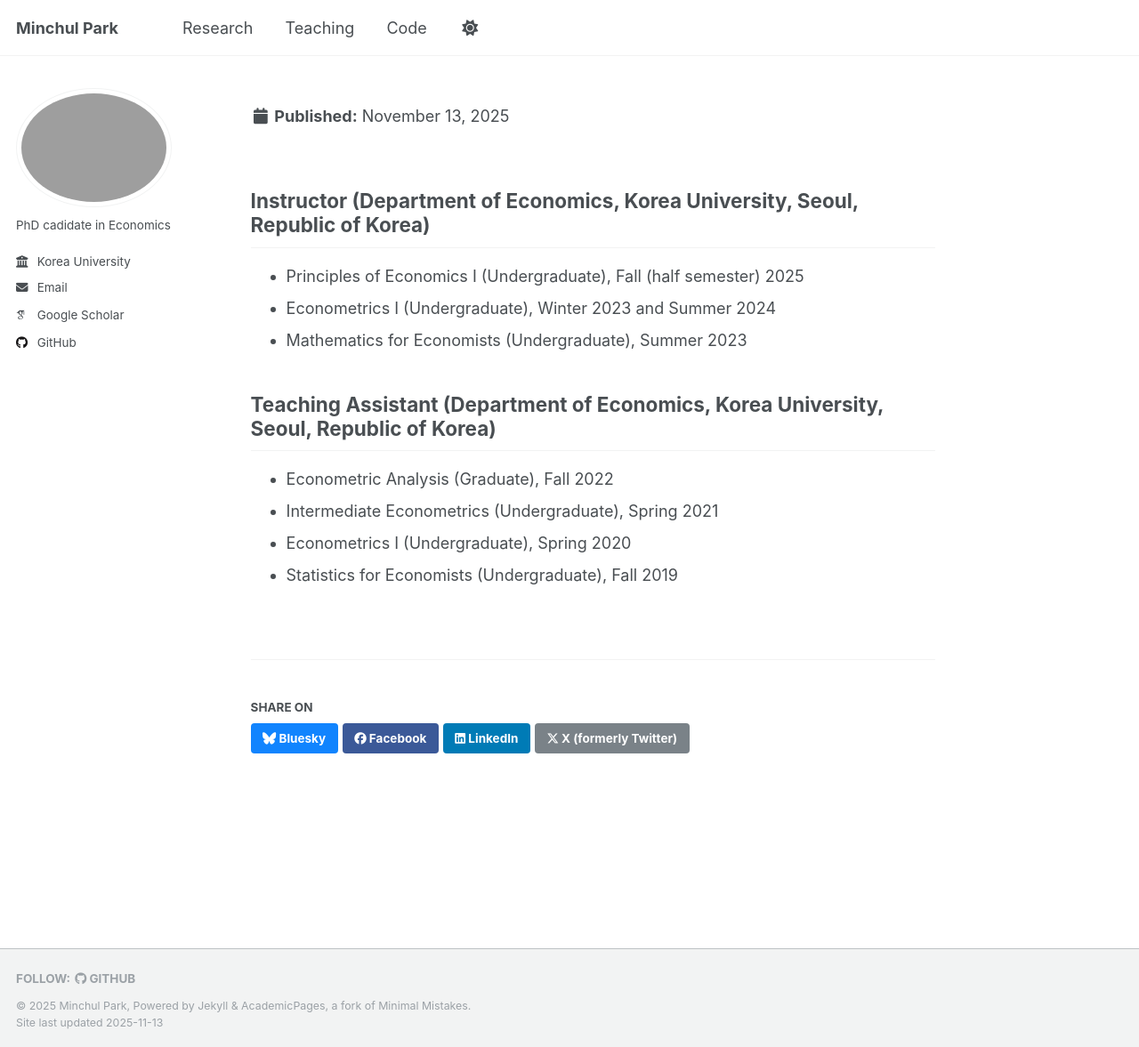
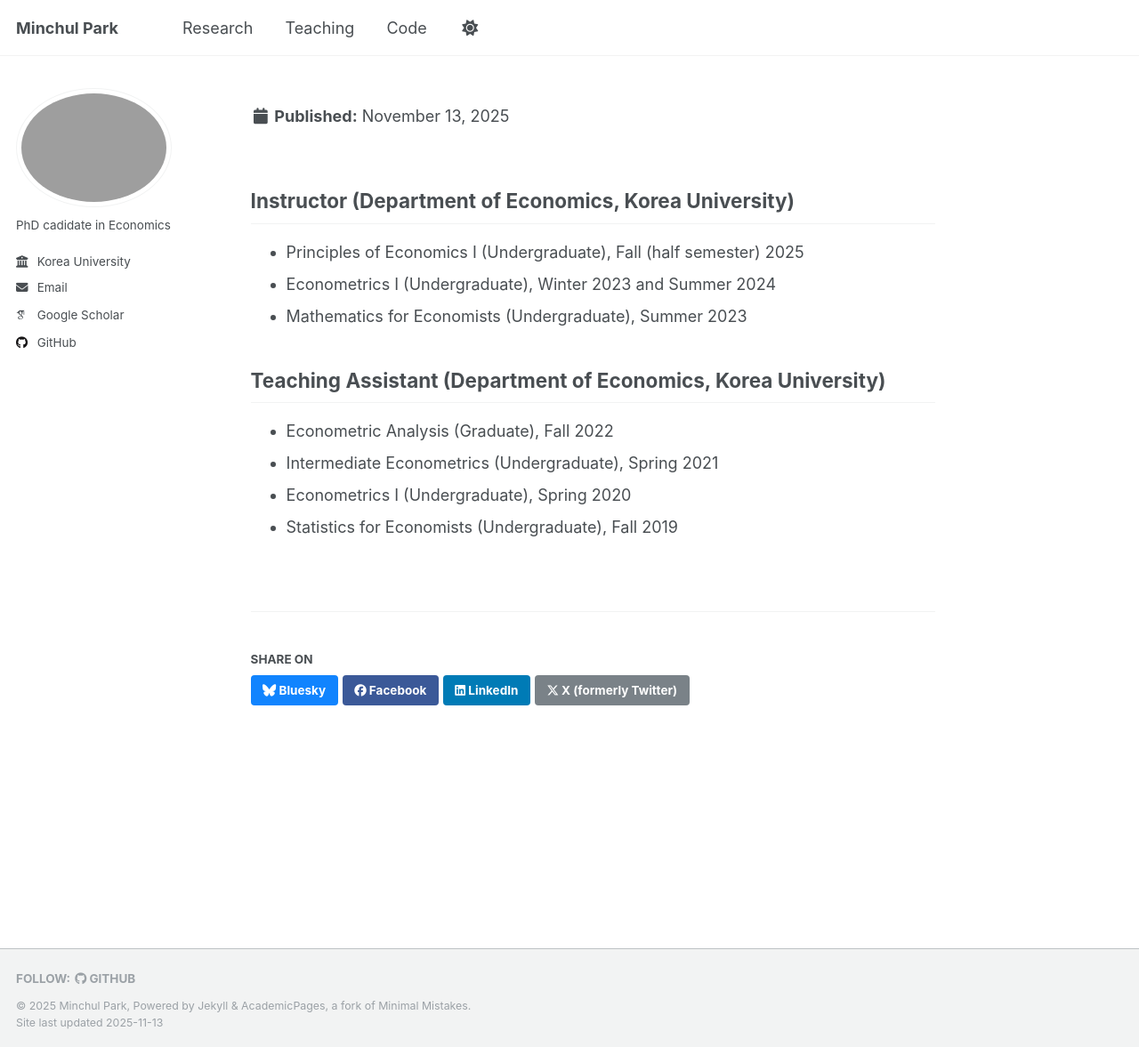
Before and after one commit to econompark/econompark.github.io, a Jekyll site: the page built from _teaching/teaching.md, in a window 1280 px wide and 1177 px high. Shown: the whole window at 89% size. Built offline with Jekyll 4.4.1, drawn with Linux system fonts in a browser that asks for light colours; some web fonts are replaced; a script that is not in the unit is left out.

Commit message:
Update teaching.md

```diff
--- a/_teaching/teaching.md
+++ b/_teaching/teaching.md
@@ -5,12 +5,12 @@ permalink: /teaching/
 header: false
 show_date: false
 ---
-## Instructor (Department of Economics, Korea University, Seoul, Republic of Korea)
+## Instructor (Department of Economics, Korea University)
   - Principles of Economics I (Undergraduate), Fall (half semester) 2025
   - Econometrics I (Undergraduate), Winter 2023 and Summer 2024
   - Mathematics for Economists (Undergraduate), Summer 2023
 
-## Teaching Assistant (Department of Economics, Korea University, Seoul, Republic of Korea)
+## Teaching Assistant (Department of Economics, Korea University)
   - Econometric Analysis (Graduate), Fall 2022
   - Intermediate Econometrics (Undergraduate), Spring 2021
   - Econometrics I (Undergraduate), Spring 2020
```
